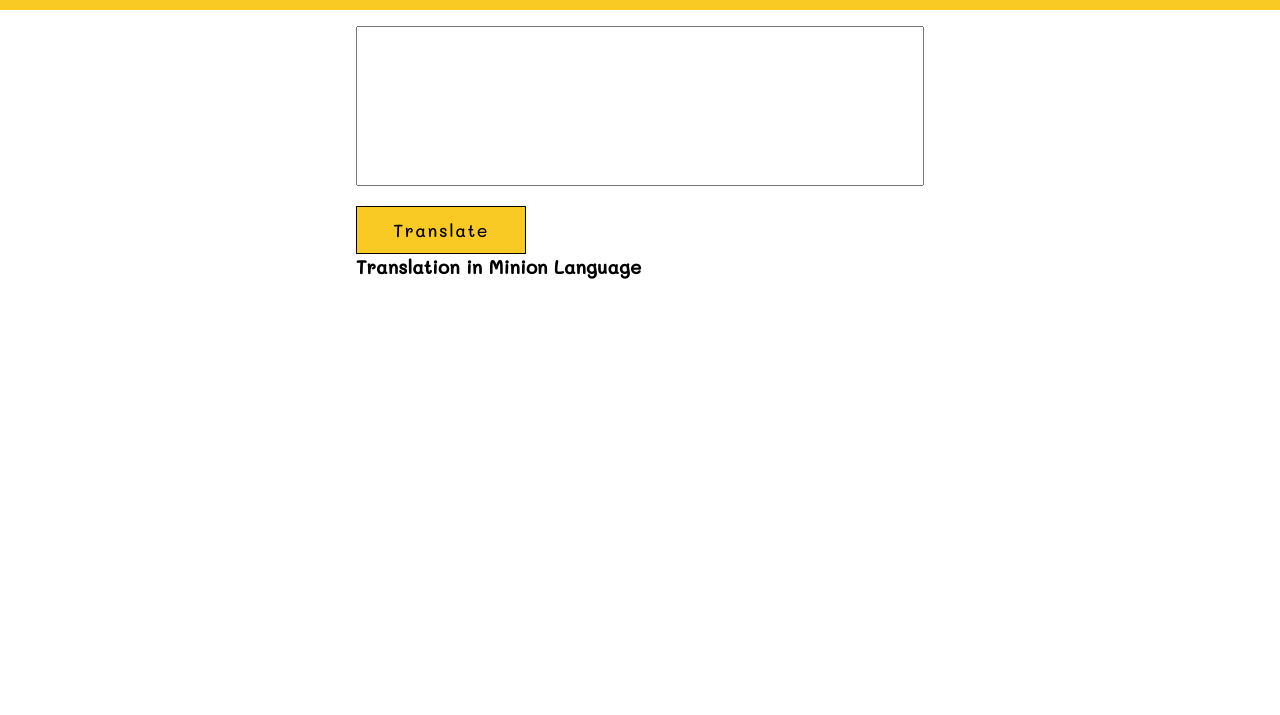
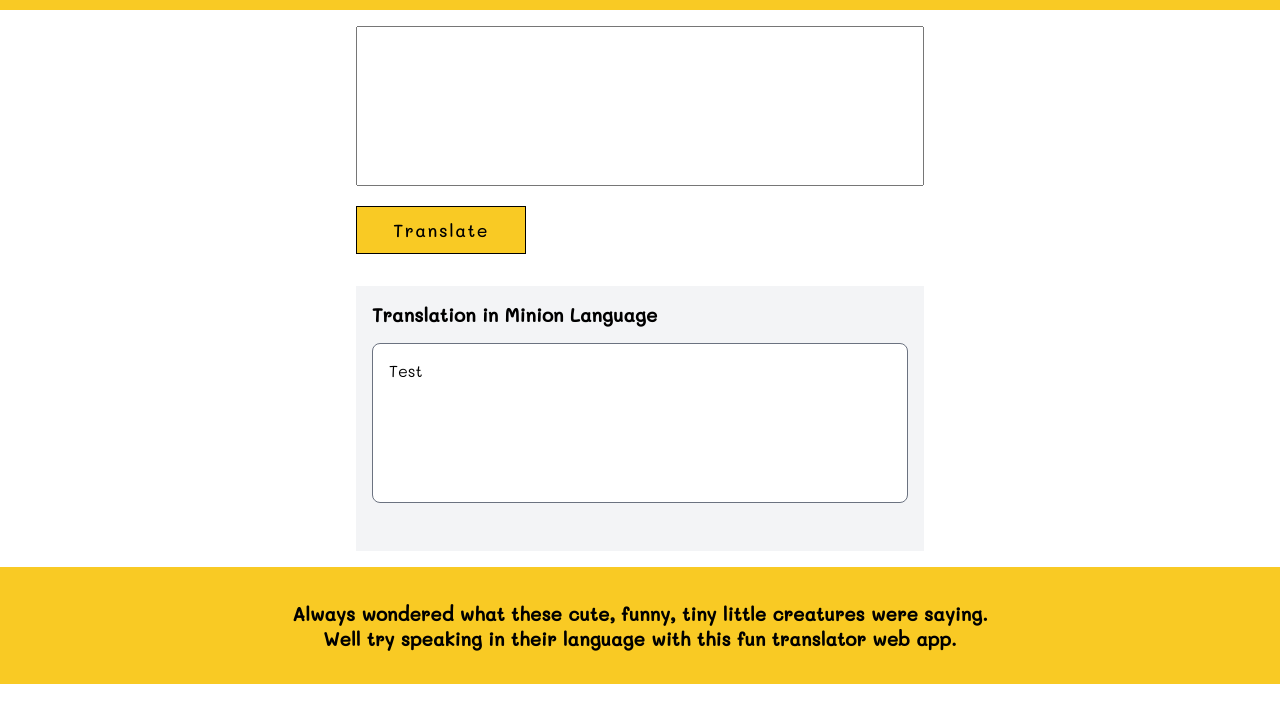
Before and after one commit to ShivamVerma22/bananaSpeak, a plain HTML site: page index.html in a window 1280 px wide. Shown: the part 85-800 px from the top of the page. Drawn offline with Linux system fonts and the light colour scheme.

Commit message:
Layout and basic script done

```diff
--- a/index.html
+++ b/index.html
@@ -20,12 +20,14 @@
             <button class="btn-translate">Translate</button>
         </section>
         <section class="output">
-            <h3>Translation in Minion Language</h3>
-            <div></div>
+            <h3 class="output-heading">Translation in Minion Language</h3>
+            <div class="output-board">Test</div>
         </section>
    </main>
     <footer>
+        <h3>Always wondered what these cute, funny, tiny little creatures were saying. <br> Well try speaking in their language with this fun translator web app.</h3>
+    </footer>
 
-    </footer>
+    <script src="script.js"></script>
 </body>
 </html>
--- a/script.js
+++ b/script.js
@@ -0,0 +1,13 @@
+var txtInput = document.querySelector(".input-text");
+var btnTranslate = document.querySelector(".btn-translate");
+var outputBoard = document.querySelector(".output-board");
+var apiURL = "https://api.funtranslations.com/translate/minion.json"
+var inputtedText = txtInput.value;
+console.log(inputtedText)
+console.log("Hello")
+
+function translateText(){
+    console.log(inputtedText)
+}
+
+btnTranslate.addEventListener("click", translateText())
--- a/style.css
+++ b/style.css
@@ -2,7 +2,7 @@
 
 :root{
     --primary-color:#f9ca24;
-    --width: 600px;
+    --off-white:#F3F4F6;
 }
 
 *{
@@ -20,7 +20,7 @@
 }
 
 main{
-    max-width: var(--width);
+    max-width: 600px;
     margin: 0 auto;
     padding: 1rem;
 }
@@ -43,3 +43,26 @@ main{
     border: 1px solid black;
     outline: none;
 }
+
+.output{
+    background-color: var(--off-white);
+    margin-top: 2rem;
+    padding: 1rem;
+}
+
+.output-board{
+    width: 100%;
+    min-height: 20vh;
+    background-color: #fff;
+    margin-top: 1rem;
+    border: 1px solid #6B7280;
+    border-radius: 0.5rem;
+    padding: 1rem;
+    margin-bottom: 2rem;
+}
+
+footer{
+    background-color: var(--primary-color);
+    text-align: center;
+    padding: 2.1rem;
+}
```
